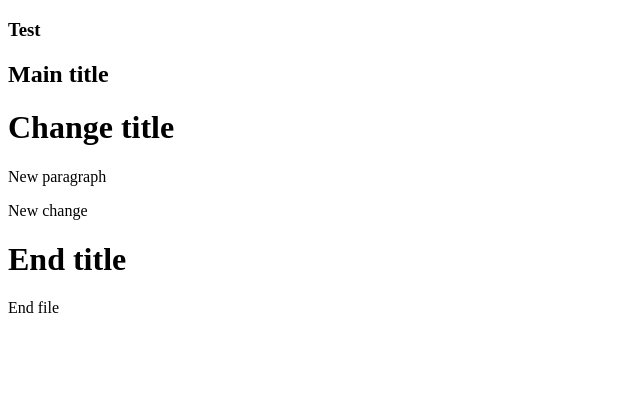
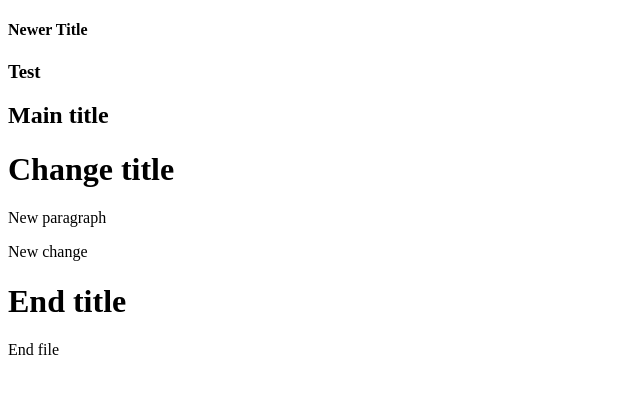
Before and after one commit to vfaconi/test_ghost, a plain HTML site: page index.html in a window 1280 px wide. Shown: the whole page, without its empty margins (0-640 px from the left). Drawn offline with Linux system fonts and the light colour scheme.

Commit message:
title h4

```diff
--- a/index.html
+++ b/index.html
@@ -4,6 +4,7 @@
 
     </head>
     <body>
+        <h4>Newer Title</h4>
         <h3>Test</h3>
         <h2>Main title</h2>
         <h1>Change title</h1>
```
